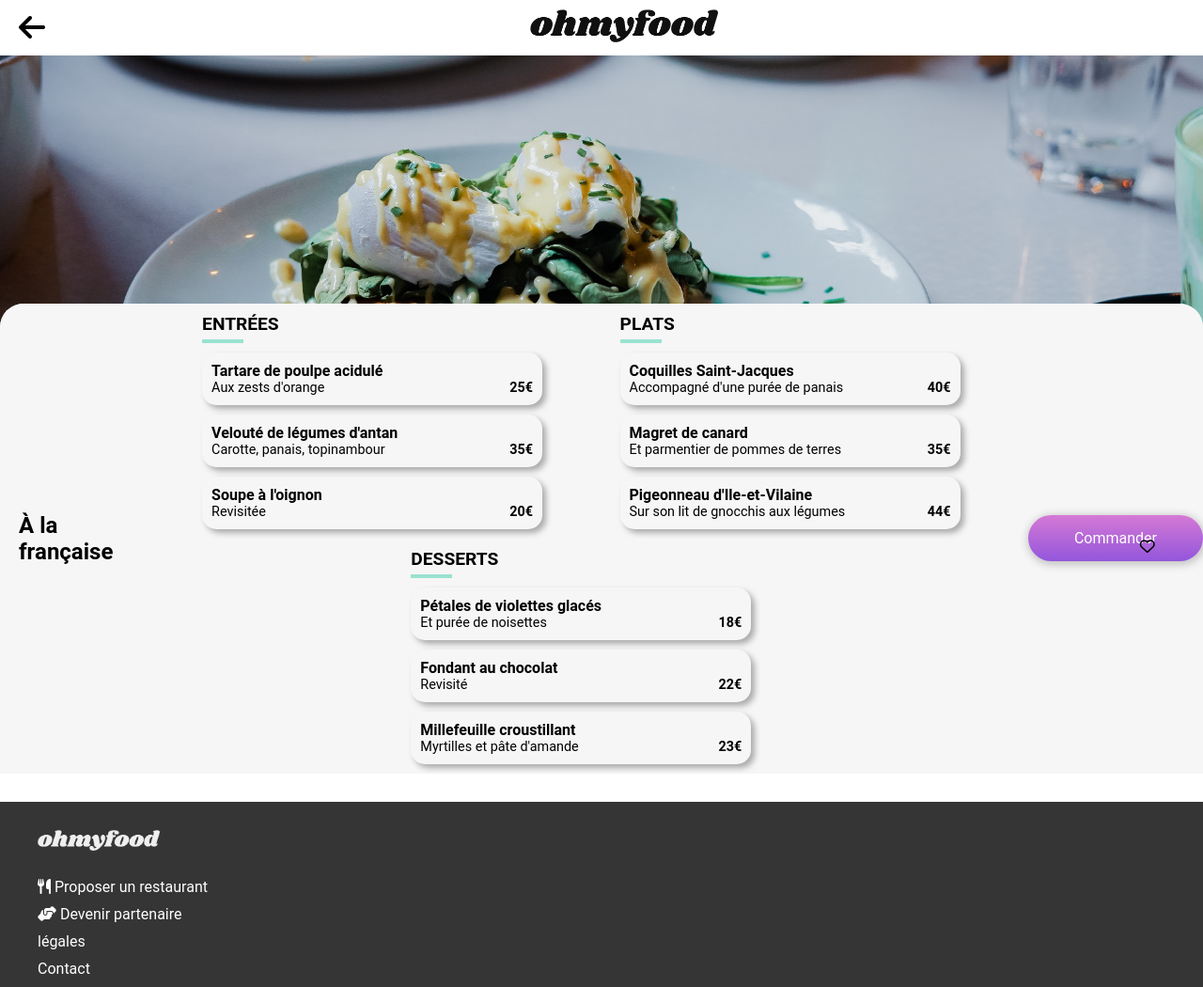
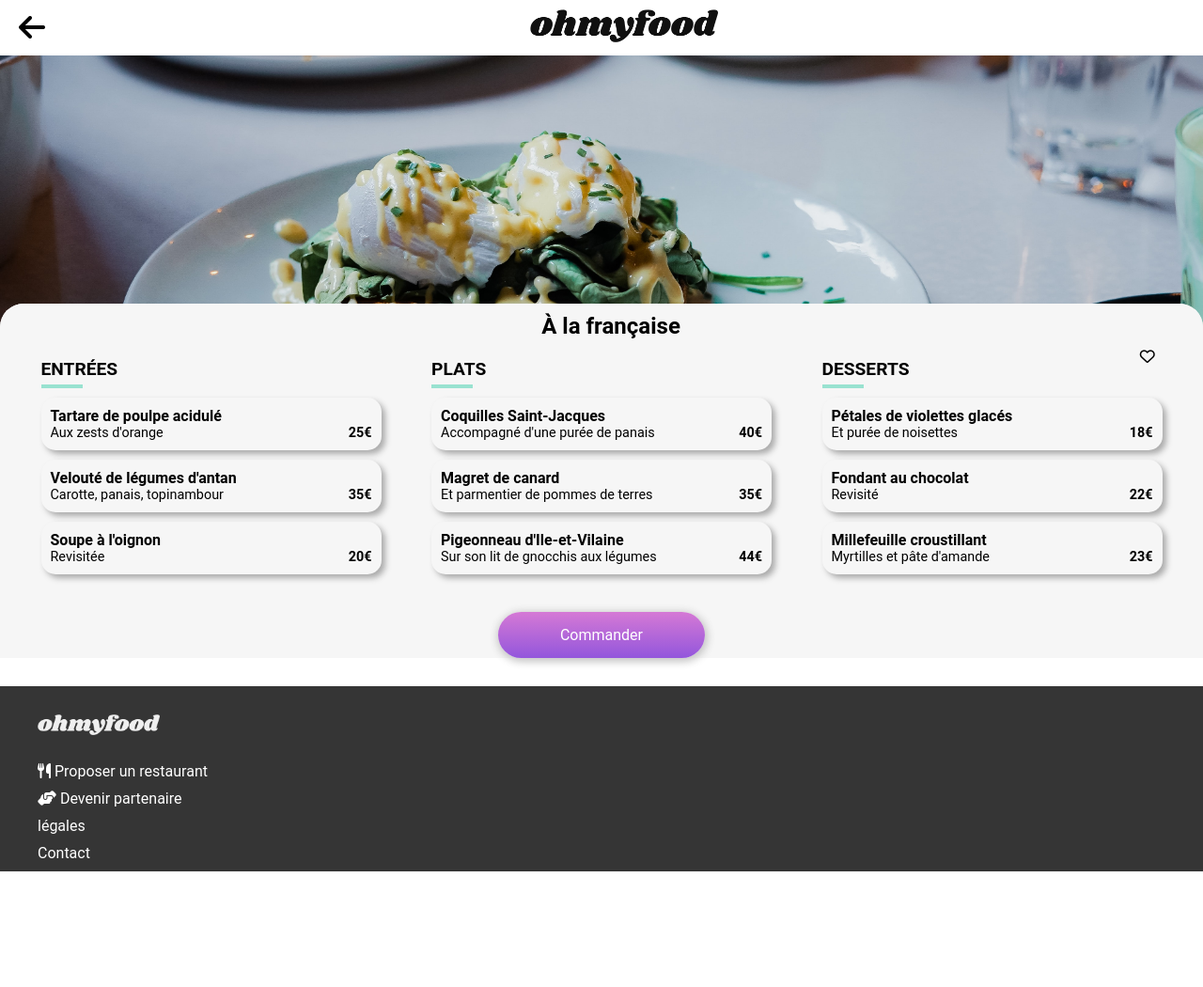
Before and after one commit to jackywongdev/JackyWong_3_14072021, a plain HTML site: page a-la-francaise.html in a window 1280 px wide. Shown: the whole page at 94% size. After the commit the page ends 927 px from the top, so only its background shows below. Drawn offline with Linux system fonts and the light colour scheme; a web font is replaced by a local one.

Commit message:
Update a-la-francaise.html

```diff
--- a/a-la-francaise.html
+++ b/a-la-francaise.html
@@ -53,14 +53,13 @@
       <div class="menu-container">
         <div class="menu-title">
           <h1>À la française</h1>
+        </div>
         <div class="heart-content">
           <span class="fav-heart"><i class="far fa-heart"></i></span>
-            <span class="fav-heartfull"
-              ><i class="fas fa-heart"></i
-            ></span>
+          <span class="fav-heartfull"><i class="fas fa-heart"></i></span>
         </div>
         <div class="menu-content">
-          <div class="menu-type">
+          <article class="menu-type">
             <h2>ENTRÉES</h2>
             <div class="under-line"></div>
             <div class="dish-container">
@@ -111,8 +110,8 @@
                 </ul>
               </div>
             </div>
-          </div>
-          <div class="menu-type">
+          </article>
+          <article class="menu-type">
             <div class="dish-title">
               <h2>PLATS</h2>
               <div class="under-line"></div>
@@ -163,8 +162,8 @@
                 </ul>
               </div>
             </div>
-          </div>
-          <div class="menu-type">
+          </article>
+          <article class="menu-type">
             <h2>DESSERTS</h2>
             <div class="under-line"></div>
             <div class="fade-in-up">
@@ -215,11 +214,10 @@
                 </li>
               </ul>
             </div>
-          </div>
+          </article>
         </div>
         <div class="restaurant-button">
           <a href="#">Commander</a>
-        </div>
         </div>
       </div>
       <!-- footer -->
@@ -233,7 +231,7 @@
               />
             </a>
           </div>
-        <div>
+          <nav>
             <ul>
               <li class="footer-text">
                 <a href="#"
@@ -248,11 +246,14 @@
                 >
               </li>
               <li class="footer-text"><a href="#"> légales</a></li>
-            <li class="footer-text"><a href="mailto:contact@example.com">Contact</a></li>
+              <li class="footer-text">
+                <a href="mailto:contact@example.com">Contact</a>
+              </li>
             </ul>
-        </div>
+          </nav>
         </div>
       </footer>
       <!-- fin footer -->
+    </div>
   </body>
 </html>
```
Lines whose indentation alone changed are shown as unchanged.
